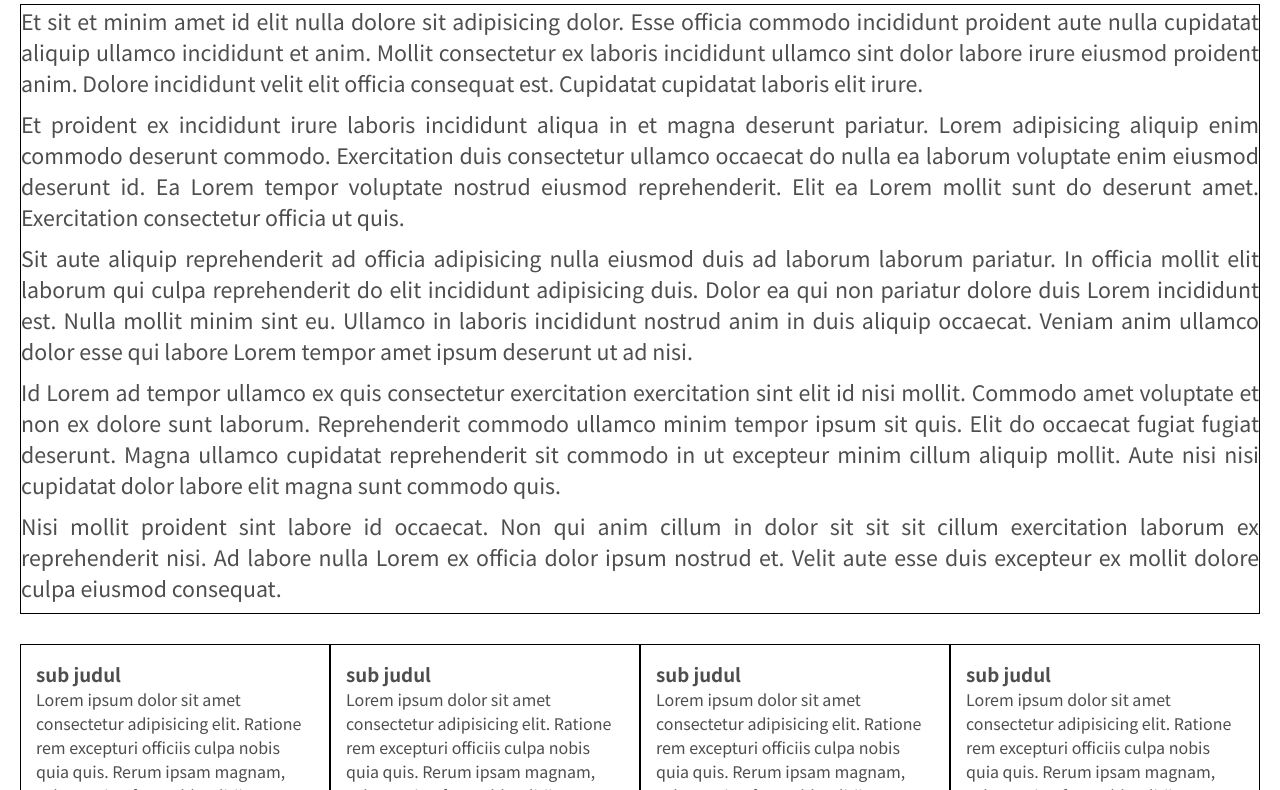
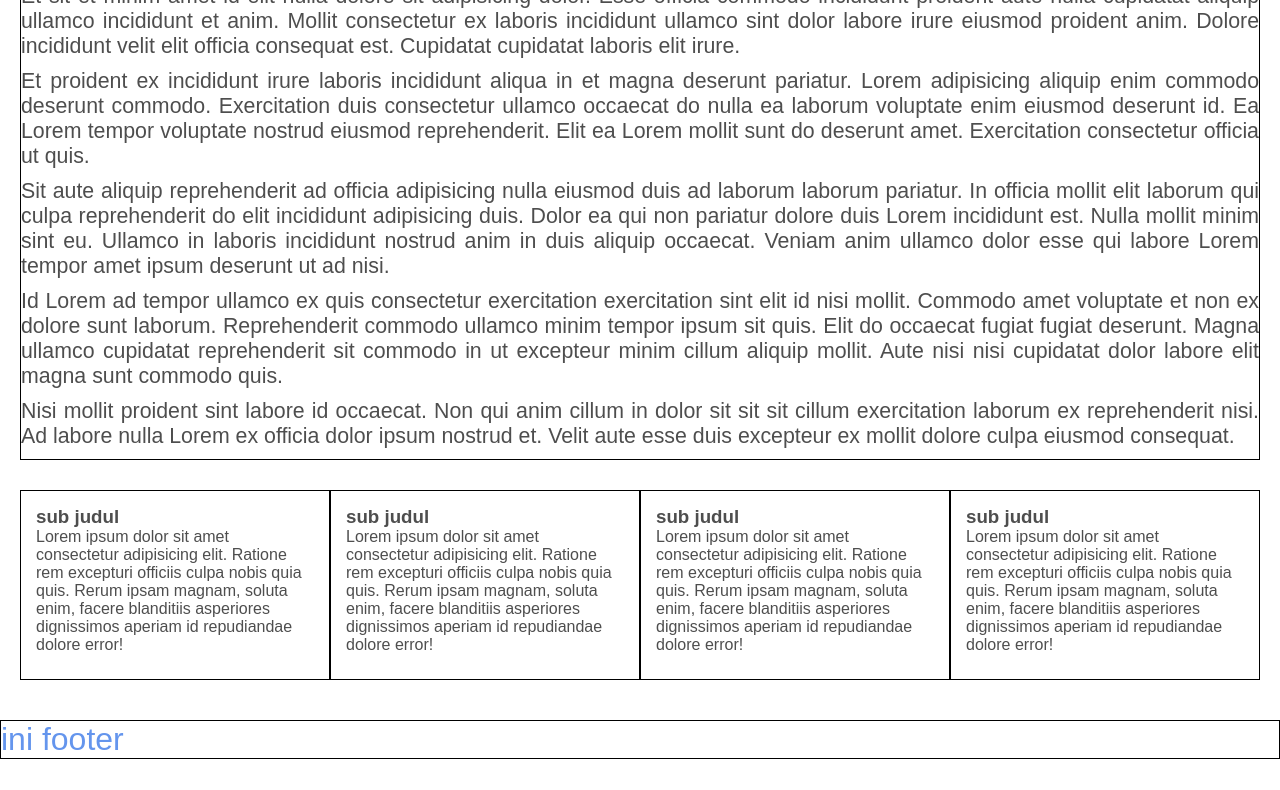
Before and after one commit to yodyindra/tugas-praktikum-2, a plain HTML site: page index.html in a window 1280 px wide. Shown: the part 185-975 px from the top of the page. After the commit the page ends 944 px from the top, so only its background shows below. Drawn offline with Linux system fonts and the light colour scheme.

Commit message:
mengubah font family pada file html

```diff
--- a/index.html
+++ b/index.html
@@ -6,7 +6,7 @@
    <meta name="viewport" content="width=device-width, initial-scale=1.0">
    <title>Latihan</title>
    <link rel="preconnect" href="https://fonts.gstatic.com">
-   <link href="https://fonts.googleapis.com/css2?family=Noto+Sans+JP:wght@100;300;400;500;700;900&display=swap" rel="stylesheet">
+   <link href="https://fonts.googleapis.com/css2?family=Josefin+Sans:ital,wght@0,100;0,200;0,300;0,400;0,500;0,600;0,700;1,100;1,200;1,300;1,400;1,500;1,600;1,700&display=swap" rel="stylesheet">
    <link rel="stylesheet" type="text/css" href="style.css">
 </head>
 <body>
```
